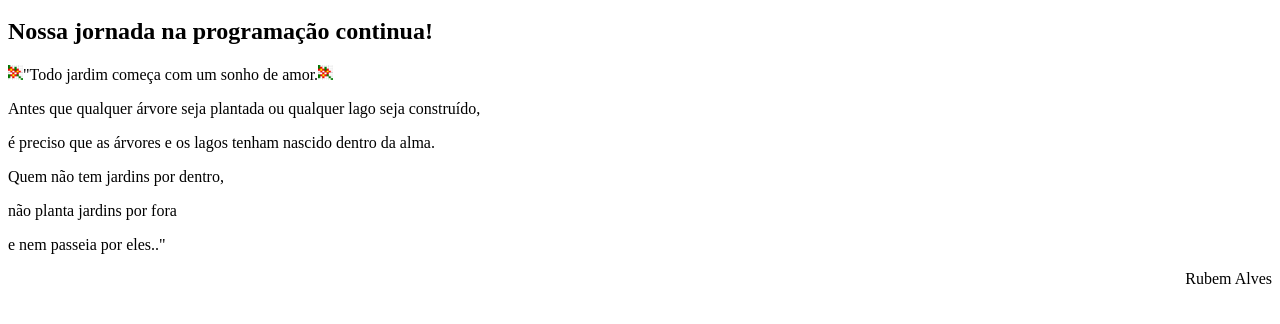
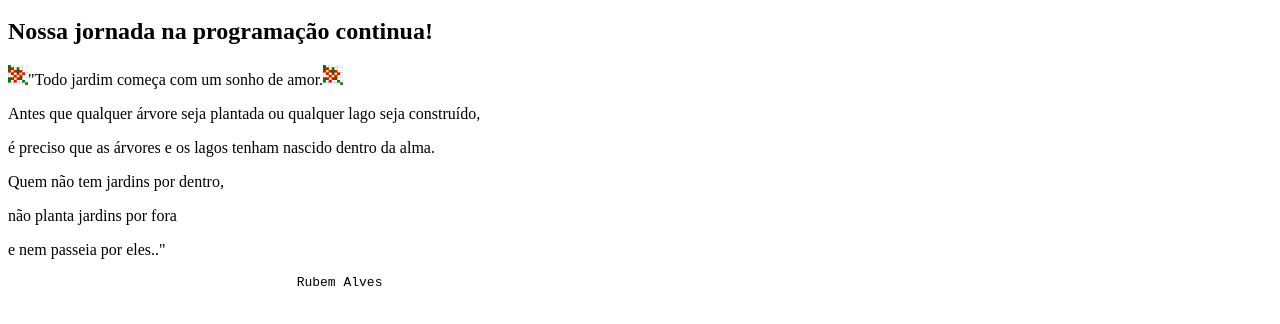
Before and after one commit to AnaKopper/primeiro_repositorio, a plain HTML site: page index.html in a window 1280 px wide. Shown: the part 48-372 px from the top of the page. Drawn offline with Linux system fonts and the light colour scheme.

Commit message:
Usando o <pre>

```diff
--- a/index.html
+++ b/index.html
@@ -1,11 +1,11 @@
 <html>
   <h1>Olá! Bem-vind@ a mais este encontro de formação!</h1>
   <h2>Nossa jornada na programação continua!</h2>
-   <p><img src="flores.png" alt="flores" height="15" width="15">"Todo jardim começa com um sonho de amor.<img src="flores.png" alt="flores" height="15" width="15"></p>
-  <p>Antes que qualquer árvore seja plantada ou qualquer lago seja construído,</p>
-  <p>é preciso que as árvores e os lagos tenham nascido dentro da alma.</p>
-  <p>Quem não tem jardins por dentro,</p>
-  <p>não planta jardins por fora</p>
-  <p>e nem passeia por eles.."</p>
-  <p style="text-align:right">Rubem Alves</p>
+    <p><img src="flores.png" alt="flores" height="20" width="20">"Todo jardim começa com um sonho de amor.<img src="flores.png" alt="flores" height="20" width="20"></p>
+    <p>Antes que qualquer árvore seja plantada ou qualquer lago seja construído,</p>
+    <p>é preciso que as árvores e os lagos tenham nascido dentro da alma.</p>
+    <p>Quem não tem jardins por dentro,</p>
+    <p>não planta jardins por fora</p>
+    <p>e nem passeia por eles.."</p>
+    <pre>                                     Rubem Alves</pre>
 </html>
```
